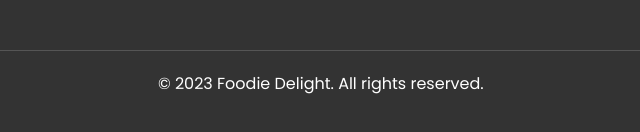
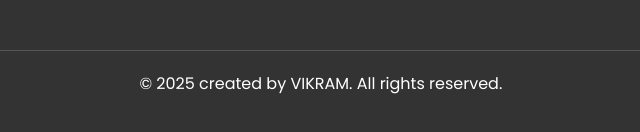
Before and after one commit to vikramkumar1009/Food_Land_Page, a plain HTML site: page Foodapp_landing_page/index.html in a window 1280 px wide. Shown: the part 4712-4844 px from the top of the page, 445-1085 px from the left. Drawn offline with nearby package versions, Linux system fonts and the light colour scheme.

Commit message:
Update index.html

```diff
--- a/Foodapp_landing_page/index.html
+++ b/Foodapp_landing_page/index.html
@@ -33,6 +33,8 @@
         <div class="nav__cta">
           <button class="btn">Order Now</button>
         </div>
+
+
       </nav>
 
       <!-- Hero Section -->
@@ -175,9 +177,11 @@
           </div>
         </div>
         <div class="footer__bottom">
-          <p>&copy; 2023 Foodie Delight. All rights reserved.</p>
+          <p>&copy; 2025 created by VIKRAM. All rights reserved.</p>
         </div>
       </footer>
     </div>
+
+
   </body>
 </html>
```
